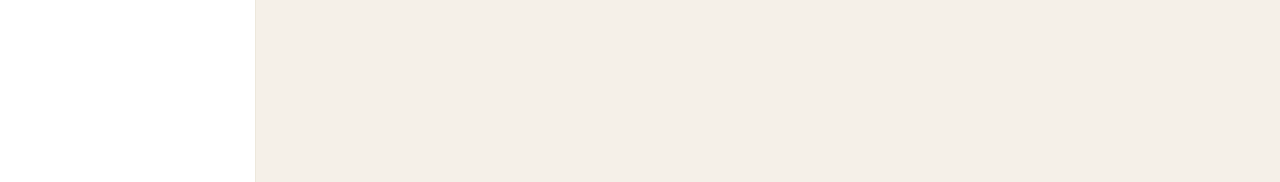
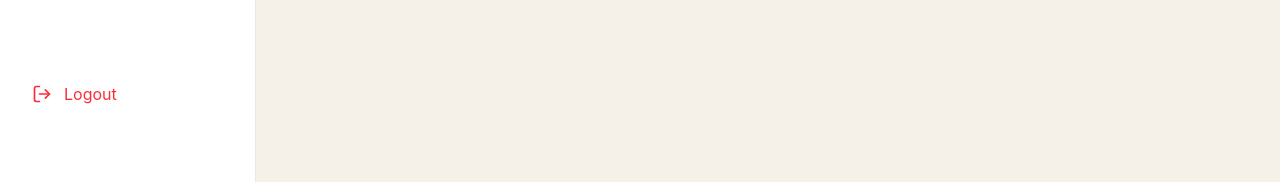
Before and after one commit to Izzulgtg/PRIMA, a React (Vite) app in the folder Frontend/: page /admin in a window 1280 px wide. Shown: the part 618-800 px from the top of the page. Built offline with nearby package versions, Linux system fonts and the light colour scheme; sample sign-in values are in the browser's storage.

Commit message:
update sidebar admin

```diff
--- a/Frontend/src/components/navigation/sidebar.jsx
+++ b/Frontend/src/components/navigation/sidebar.jsx
@@ -1,9 +1,25 @@
 import { sidebarMenus } from "../../data/sidebar-menu"
 import SidebarItem from "./sidebar-item"
+import { LogOut } from "lucide-react"
+import { useNavigate } from "react-router-dom"
 
 function Sidebar() {
-  const role = "admin"
-  const menus = sidebarMenus[role]
+ const user = JSON.parse(
+  localStorage.getItem("user")
+)
+
+const role = user?.role
+
+const menus = sidebarMenus[role] || []
+
+const navigate = useNavigate()
+
+const handleLogout = () => {
+
+  localStorage.clear()
+
+  navigate("/login")
+}
   return (
     <aside className="w-64 min-h-screen bg-white border-r border-[#EDE8DC]">
 
@@ -12,6 +28,8 @@ function Sidebar() {
           PRIMA
         </h1>
       </div>
+
+<div className="flex flex-col justify-between h-[85vh]">
 
   <div className="px-4 space-y-2">
     {menus.map((menu) => (
@@ -24,6 +42,28 @@ function Sidebar() {
     ))}
   </div>
 
+  <div className="px-4 pb-6">
+
+    <button
+      onClick={handleLogout}
+      className="
+        flex items-center gap-3
+        w-full
+        px-4 py-3
+        rounded-xl
+        hover:bg-red-50
+        text-red-500
+        transition
+      "
+    >
+      <LogOut size={20} />
+      <span>Logout</span>
+    </button>
+
+  </div>
+
+</div>
+
     </aside>
   )
 }
```
Lines whose indentation alone changed are shown as unchanged.
